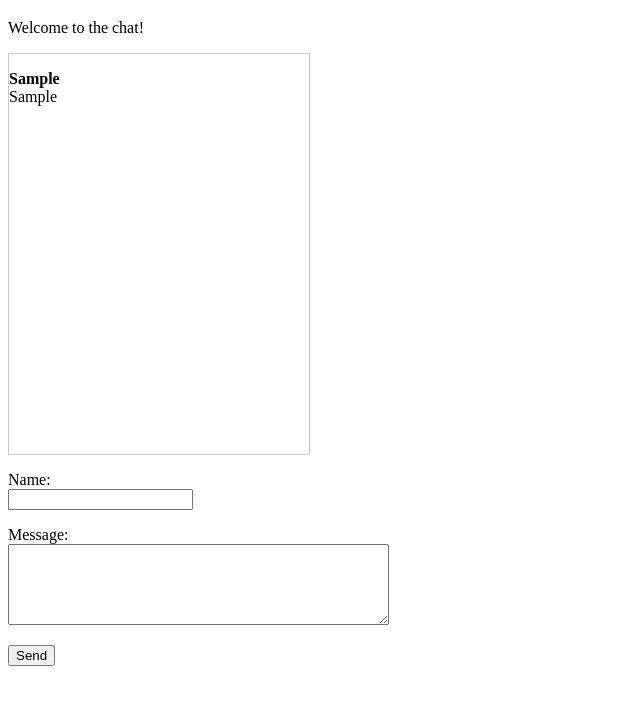
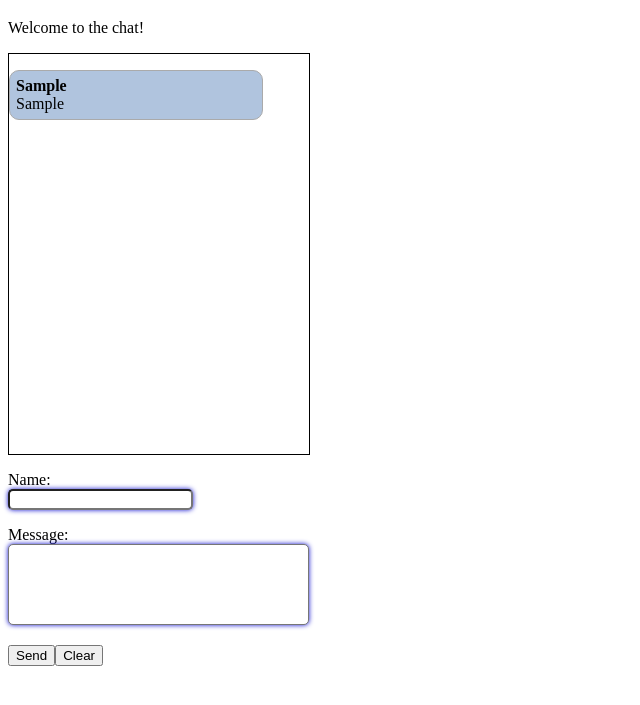
Before and after one commit to arjunnikolaev/chat-for-one, a React app: page / in a window 1280 px wide. Both pictures are taken after typing "Sample", "Sample" into the empty fields and a click on the input "Send". Shown: the part 61-766 px from the top of the page, without its empty margins (0-640 px from the left). Built offline with nearby package versions, Linux system fonts and the light colour scheme.

Commit message:
Complete message list

```diff
--- a/src/components/MessageForm.js
+++ b/src/components/MessageForm.js
@@ -11,12 +11,27 @@ class MessageForm extends React.Component {
         };
         this.handleChange = this.handleChange.bind(this);
         this.handleSubmit = this.handleSubmit.bind(this);
+        this.chooseSide = this.chooseSide.bind(this);
+    }
+
+    chooseSide(name) {
+        let list = this.props.messageList;
+        if(list.length) {
+            let firstMsg = list.find((item) => item.username === name);
+            if(firstMsg) {
+                return firstMsg.side;
+            } else {
+                return list[list.length - 1].side === 'left' ? 'right' : 'left';
+            }
+        }
+        return 'left';
     }
 
     handleSubmit(e) {
         e.preventDefault();
         if(this.state.username && this.state.message) {
-            this.props.addMessage({username: this.state.username, message: this.state.message});
+            let side = this.chooseSide(this.state.username);
+            this.props.addMessage({username: this.state.username, message: this.state.message, side: side});
             this.setState({
                 username: '',
                 message: '',
@@ -41,24 +56,25 @@ class MessageForm extends React.Component {
                         Name:
                     </label>
                     <br/>
-                    <input type="text" name="username" id='username' value={this.state.username} onChange={this.handleChange}/>
+                    <input className='input-field' type="text" name="username" id='username' value={this.state.username} onChange={this.handleChange}/>
                 </p>
                 <p>
                     <label htmlFor="message">
                         Message:
                     </label>
                     <br/>
-                    <textarea rows='5' cols='45' id='message' name="message" value={this.state.message} onChange={this.handleChange}></textarea>
+                    <textarea className='input-field' rows='5' cols='35' id='message' name="message" value={this.state.message} onChange={this.handleChange}></textarea>
                 </p>
-                <input type="submit" value="Send"/>
-
+                <input className='btn' type="submit" value="Send"/>
+                {this.props.messageList.length ? <button className='btn' onClick={this.props.clearMessages}>Clear</button> : null}
+                <p>{this.state.error || null}</p>
             </form>
         )
     }
 }
 
 MessageForm.propTypes = {
-    listLength: PropTypes.number.isRequired,
+    messageList: PropTypes.array.isRequired,
     addMessage: PropTypes.func.isRequired,
     clearMessages: PropTypes.func.isRequired
 };
--- a/src/components/MessageList.js
+++ b/src/components/MessageList.js
@@ -5,7 +5,7 @@ function MessageList(props) {
     return(
         <ul className="message-list">{props.messageList.length ? props.messageList.map((msg, index) =>
             <li key={index}>
-                <p className="message"><b>{msg.username}</b><br/>
+                <p className={'message message_' + msg.side}><b>{msg.username}</b><br/>
                     {msg.message}</p>
             </li>
         ) :
--- a/src/containers/AppContainer.js
+++ b/src/containers/AppContainer.js
@@ -13,7 +13,7 @@ class AppContainer extends React.Component {
             <div>
                 <ChatHeader/>
                 <MessageList messageList={this.props.messageList}/>
-                <MessageForm addMessage={this.props.addMessage} listLength={this.props.messageList.length} clearMessages={this.props.clearMessages}/>
+                <MessageForm addMessage={this.props.addMessage} messageList={this.props.messageList} clearMessages={this.props.clearMessages}/>
             </div>
         );
     }
--- a/src/style.css
+++ b/src/style.css
@@ -1,6 +1,6 @@
 .message-list {
     list-style: none;
-    border: 1px solid #ccc;
+    border: 1px solid black;
     width: 300px;
     height: 400px;
     overflow: auto;
@@ -8,7 +8,35 @@
 }
 
 .message {
-    max-width: 250px;
+    padding: 2%;
+    max-width: 80%;
     white-space: pre-wrap;
-    word-break: break-all;
+    border: 1px solid #aaa;
+    border-radius: 10px;
+    background-color: lightsteelblue;
 }
+
+.message_left {
+    margin-left: 0;
+    margin-right: auto;
+}
+
+.message_right {
+    margin-right: 0;
+    margin-left: auto;
+}
+
+textarea {
+    resize: none;
+}
+
+.input-field {
+    box-shadow: 0 0  5px 0 #1111cf;
+    border-radius: 5px;
+}
+
+.submit {
+    padding: 5px 10px;
+    background-color: cornflowerblue;
+    color: #fff;
+}
```
